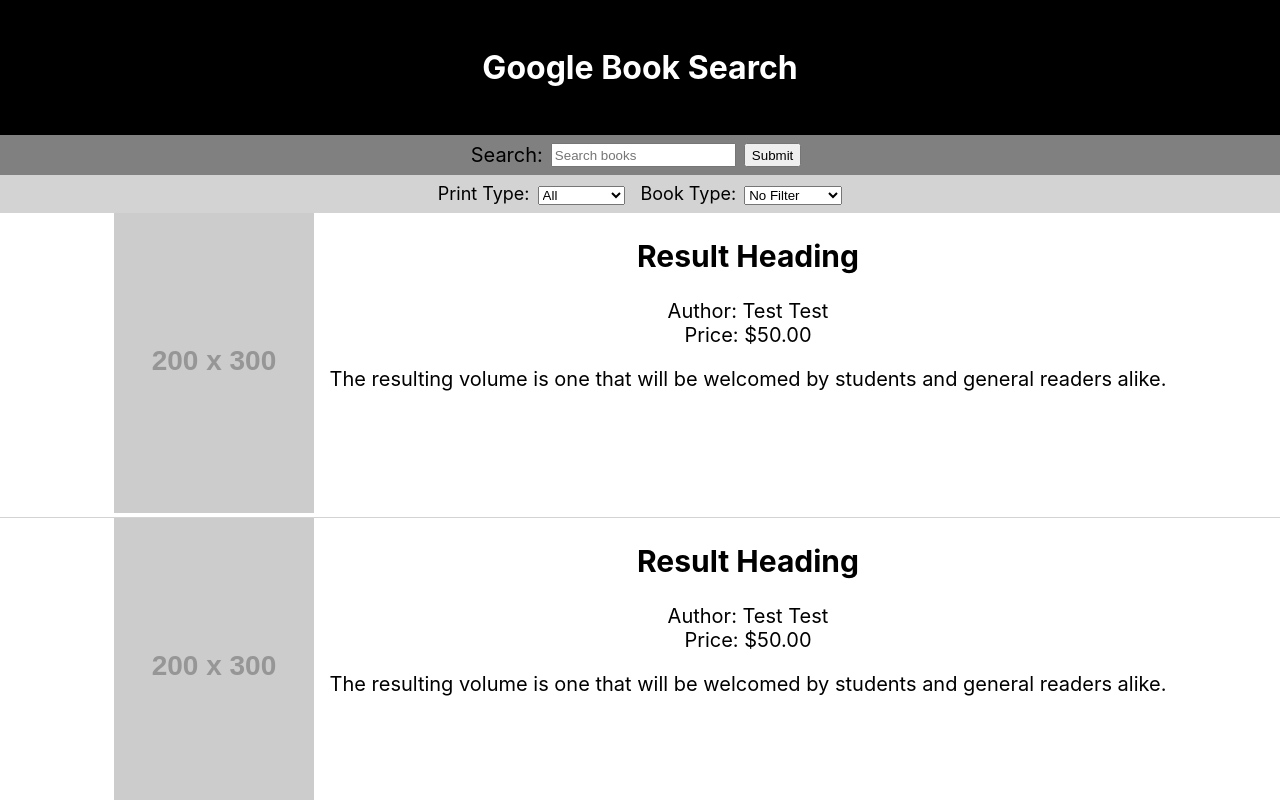
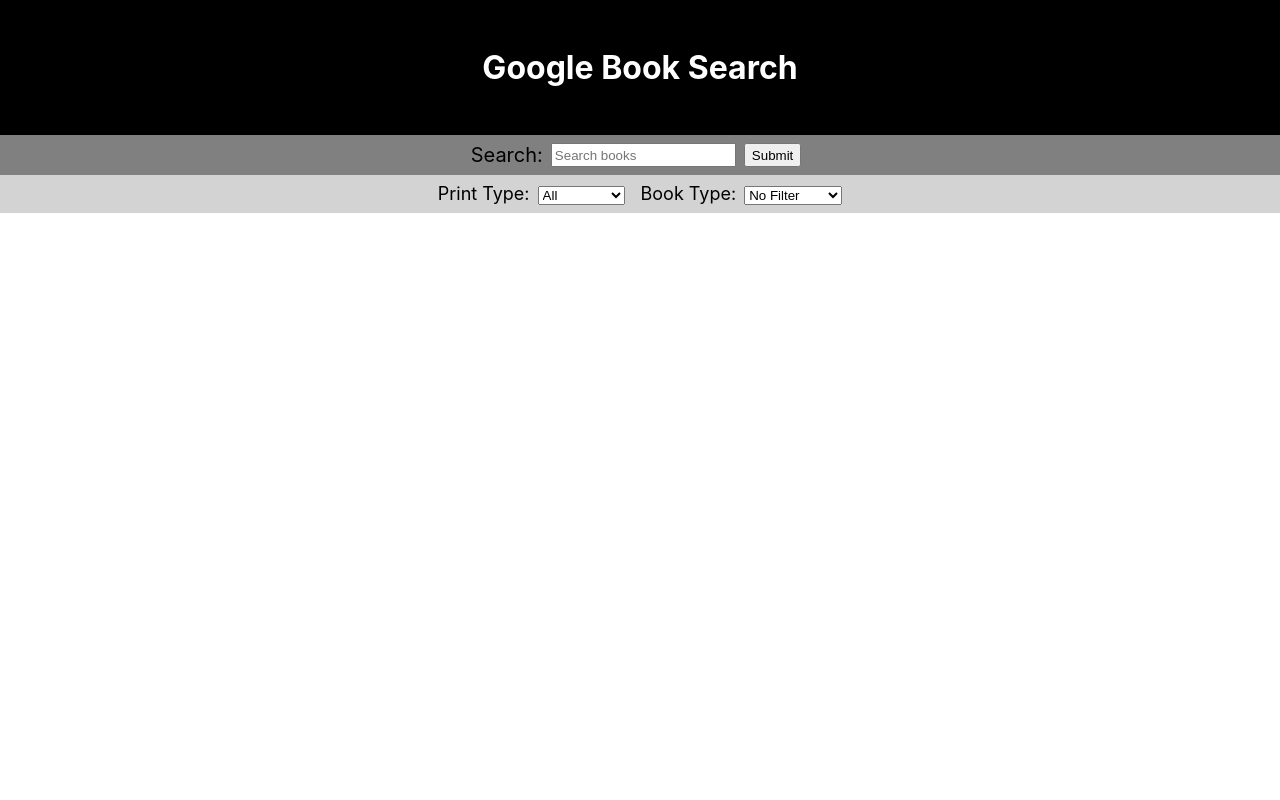
Before and after one commit to chasery/book-api, a React (Create React App) app: page / in a window 1280 px wide. Shown: the top 800 px of the page. Built offline with nearby package versions, Linux system fonts and the light colour scheme.

Commit message:
Add in result filtering

```diff
--- a/src/App.js
+++ b/src/App.js
@@ -14,7 +14,7 @@
     this.state = {
       searchTerm: "",
       filters: { printType: "All", bookType: "No Filter" },
-      results: [],
+      results: { items: [] },
       error: "",
     };
   }
@@ -78,7 +78,7 @@
           handleSubmit={(event) => this.handleSubmit(event)}
         />
         <ResultsList
-          results={this.state.reuslts}
+          results={this.state.results}
           filters={this.state.filters}
         />
       </main>
--- a/src/Result/Result.js
+++ b/src/Result/Result.js
@@ -3,21 +3,24 @@
 
 class Result extends React.Component {
   render() {
+    const { title, authors, image, infoLink, description, price } = this.props;
+
+    const authorString = authors.join(", ");
+
     return (
       <li className="Result">
         <div className="Result__image">
-          <img src="https://via.placeholder.com/200x300" />
+          <a href={infoLink} target="_blank">
+            <img src={image} />
+          </a>
         </div>
         <div className="Result__content">
-          <h2>Result Heading</h2>
+          <h2>{title}</h2>
           <ul className="Result__details">
-            <li>Author: Test Test</li>
-            <li>Price: $50.00</li>
+            <li>Author(s): {authorString}</li>
+            <li>Price: {price}</li>
           </ul>
-          <p className="Result__description">
-            The resulting volume is one that will be welcomed by students and
-            general readers alike.
-          </p>
+          <p className="Result__description">{description}</p>
         </div>
       </li>
     );
--- a/src/ResultsList/ResultsList.js
+++ b/src/ResultsList/ResultsList.js
@@ -4,13 +4,43 @@
 
 class ResultsList extends React.Component {
   render() {
+    const { results, filters } = this.props;
+    const resultsList = results.items.map((result) => {
+      const {
+        title,
+        authors,
+        imageLinks,
+        infoLink,
+        description,
+        printType,
+      } = result.volumeInfo;
+      const uppercaseFilter = filters.bookType.toUpperCase();
+      console.log(printType + "/" + result.accessInfo.viewability);
+      if (
+        (printType === filters.printType || filters.printType === "All") &&
+        (result.accessInfo.viewability === uppercaseFilter ||
+          filters.bookType === "No Filter")
+      )
+        return (
+          <Result
+            key={result.id}
+            title={title}
+            authors={authors}
+            image={imageLinks.thumbnail ? imageLinks.thumbnail : ""}
+            infoLink={infoLink}
+            description={description}
+            printType={printType}
+            price={
+              result.saleInfo.saleability === "FOR_SALE"
+                ? result.saleInfo.retailPrice.amount
+                : "Free"
+            }
+          />
+        );
+    });
     return (
       <section className="ResultsList">
-        <ul>
-          <Result />
-          <Result />
-          <Result />
-        </ul>
+        <ul>{resultsList}</ul>
       </section>
     );
   }
```
